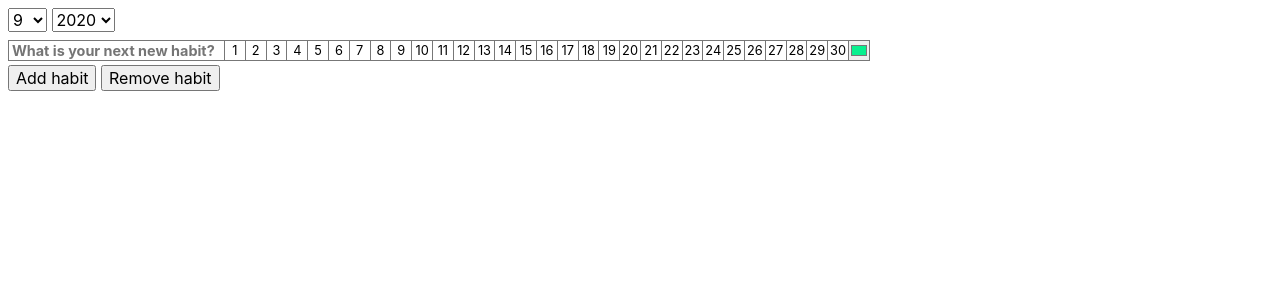
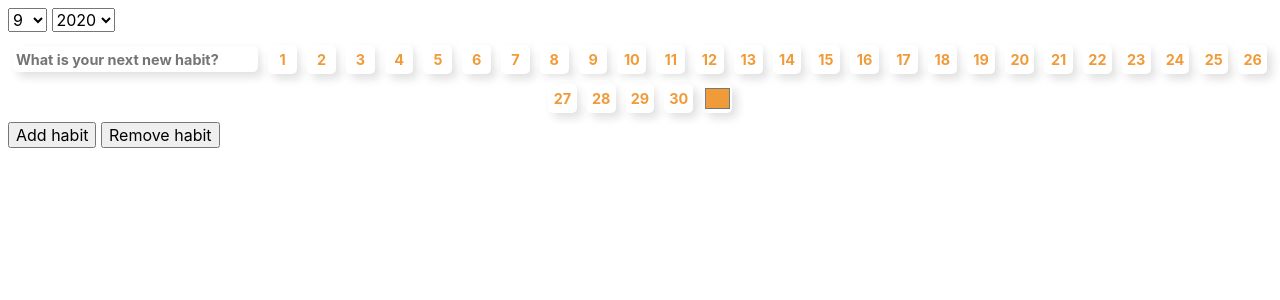
Before and after one commit to lorenzodalaqua/habit-tracker-svelte, a Svelte app: page / in a window 1280 px wide. Both pictures are taken after a click on the button "Add habit". Shown: the top 300 px of the page. Built offline with nearby package versions, Linux system fonts and the light colour scheme.

Commit message:
Redesigned the UI.

```diff
--- a/src/core/habit.js
+++ b/src/core/habit.js
@@ -72,11 +72,17 @@ export default class Habit {
     );
   }
 
+  getRandomColor() {
+    const key = Math.floor(Math.random() * 5);
+    const colors = ['#18F07A', '#F0DA56', '#F09B3A', '#F03322', '#5E4DF0'];
+    return colors[key];
+  }
+
   loadFromLocalStorage(id) {
     const stored = JSON.parse(localStorage.getItem(`habit-${id}`)) || {};
     this.id = id;
     this.name = stored.name || '';
-    this.color = stored.color || '#08f08f';
+    this.color = stored.color || this.getRandomColor();
     this.tracker = stored.tracker || {};
     this.negative = stored.negative || false;
     return this;
--- a/src/ui/habit-row.svelte
+++ b/src/ui/habit-row.svelte
@@ -3,47 +3,97 @@
 </script>
 
 <style>
+  :root {
+    --input-size: 2em;
+  }
+
+  .row {
+    width: 100%;
+    margin: 0;
+    margin-bottom: 0.25em;
+    display: grid;
+    grid-template-columns: 1fr;
+    place-items: center;
+  }
+
+  .checkboxes {
+    width: 100%;
+    display: flex;
+    flex-direction: row;
+    align-items: center;
+    justify-content: center;
+    flex-wrap: wrap;
+  }
+
+  input[type='text'] {
+    min-width: 100%;
+    flex: 1 1 100%;
+  }
+
+  @media all and (min-width: 700px) {
+    :root {
+      --input-size: 1.8em;
+    }
+
+    input[type='text'] {
+      min-width: 15em;
+      flex: 1 1 15em;
+    }
+
+    input:hover {
+      box-shadow: inset 5px 5px 10px #e0e0e0, inset -5px -5px 10px #ffffff;
+    }
+
+    input[type='checkbox']:checked:hover {
+      border: 1px solid var(--habit-color);
+    }
+  }
+
   input {
-    border: 1px solid #777;
-    border-right: 0;
-    border-radius: 0;
+    border-radius: 5px;
+    background: #ffffff;
+    box-shadow: 5px 5px 10px #e0e0e0, -5px -5px 10px #ffffff;
+    transition: box-shadow 200ms ease-in;
     margin: 0;
     padding: 0;
-  }
-
-  input:focus {
-    outline: 2px dotted var(--habit-color);
+    margin: 5px;
   }
 
   input[type='color'] {
-    width: 1.3rem;
-    height: 1.3rem;
+    border: 0;
+    background: white;
+    width: var(--input-size);
+    height: var(--input-size);
   }
 
   input[type='text'] {
+    border: 0;
     color: var(--habit-color);
     font-weight: bold;
     font-size: 0.9em;
-    width: 15em;
     padding: 0 0.2em;
-    height: 1.3rem;
+    height: var(--input-size);
   }
 
   input[type='checkbox'] {
     -webkit-appearance: none;
     appearance: none;
     position: relative;
-    width: 1.3rem;
-    height: 1.3rem;
+    width: var(--input-size);
+    height: var(--input-size);
     display: flex;
   }
   input[type='checkbox']:checked {
-    background-color: var(--habit-color);
+    color: var(--habit-color);
+    box-shadow: inset 5px 5px 10px #e0e0e0, inset -5px -5px 10px #ffffff;
   }
   input[type='checkbox']:before {
     display: block;
+    color: var(--habit-color);
+
     content: attr(data-day);
-    font-size: 0.8em;
+    font-size: 0.9em;
+    font-weight: bold;
     display: grid;
     justify-items: center;
     align-items: center;
@@ -53,10 +103,14 @@
   input[type='checkbox']:checked:before {
     display: block;
     position: absolute;
-    top: 0;
-    left: 0;
-    width: 100%;
-    height: 100%;
+    top: 5px;
+    bottom: 5px;
+    left: 5px;
+    right: 5px;
+    border-radius: 50%;
+    background-color: var(--habit-color);
+    width: calc(100% - 10px);
+    height: calc(100% - 10px);
     margin: 0;
     display: flex;
     align-items: center;
@@ -64,32 +118,32 @@
     line-height: 1;
     content: '✔️';
     color: white !important;
-    font-size: 1em;
+    font-size: 0.8em;
+  }
+
+  input[type='checkbox']:focus:checked:before,
+  input[type='checkbox']:checked:hover:before {
+    top: 4px;
+    bottom: 4px;
+    left: 4px;
+    right: 4px;
+    width: calc(100% - 8px);
+    height: calc(100% - 8px);
   }
 
   input[type='checkbox']:disabled {
     background: #efefef;
   }
 
-  .row {
-    width: auto;
-    display: inline-flex;
-    flex-direction: row;
-    align-items: center;
-    margin: 0;
-    border-right: 1px solid #777;
-    margin-bottom: 0.25em;
-  }
-
-  .checkboxes {
-    display: flex;
-    flex-direction: row;
-    align-items: center;
+  input:focus {
+    outline: none;
+    border: 1px solid var(--habit-color);
   }
 </style>
 
 <div class="list" style="--habit-color: {color}">
   <div class="row">
+    <div class="checkboxes">
       <label class="hidden" for={`name-${key}`}>Nome do hábito:</label>
       <input
         id={`name-${key}`}
@@ -97,7 +151,6 @@
         placeholder="What is your next new habit?"
         value={name}
         on:input={setName} />
-    <div class="checkboxes">
       {#each days as value, day}
         <label class="hidden" for={`${day}-${key}`}>
           {name} - {day}/{month}/{year}
@@ -109,7 +162,6 @@
           checked={value}
           on:change={() => toggleDay(day)} />
       {/each}
-    </div>
       <label class="hidden" for={`${key}-color`}>Cor do hábito {name}</label>
       <input
         id={`${key}-color`}
@@ -118,3 +170,4 @@
         on:change={setColor} />
     </div>
   </div>
+</div>
```
Lines whose indentation alone changed are shown as unchanged.
